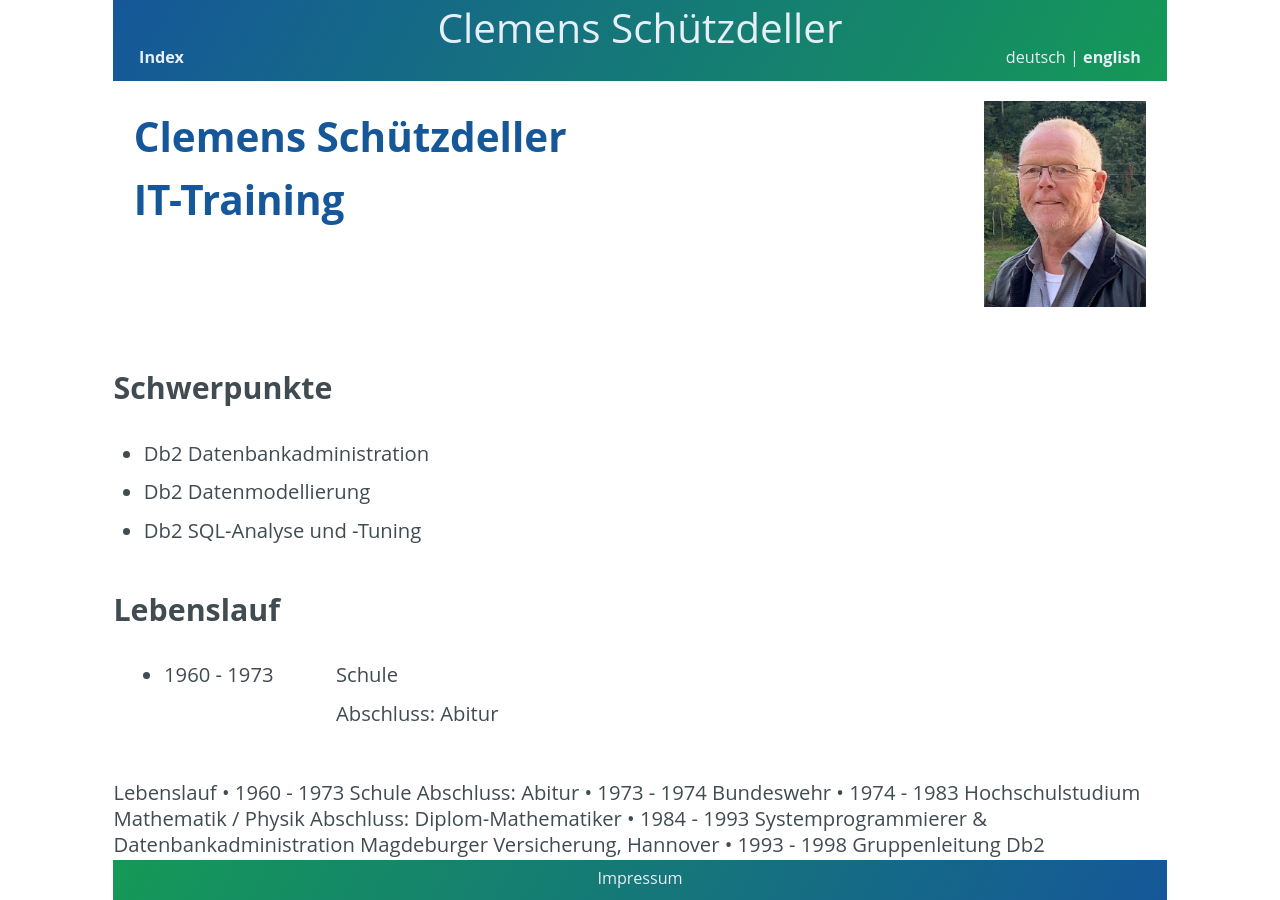
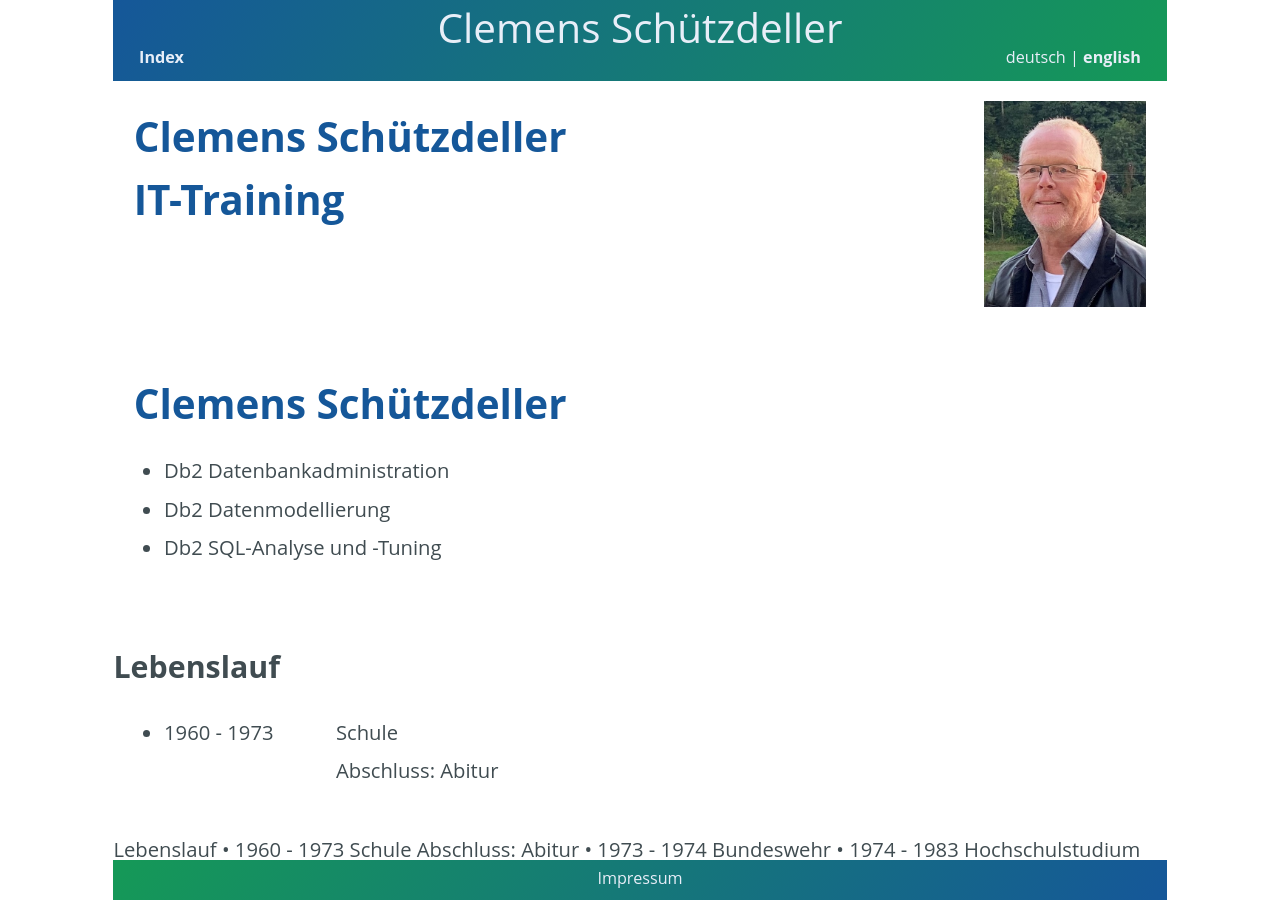
Before and after one commit to cs-LA/home, a Jekyll site: the page built from itTraining/Profile.md, in a window 1280 px wide. Built offline with Jekyll 4.4.1, drawn with Linux system fonts in a browser that asks for light colours; our own code applies the rules of GitHub Pages for plain Markdown files.

Commit message:
Update Profile.md

```diff
--- a/itTraining/Profile.md
+++ b/itTraining/Profile.md
@@ -10,12 +10,17 @@
 </div>
 
 
-<h3>Schwerpunkte</h3>
+<div class="hGrid">
+  <div class="grid-2">
+    <div class="gridHeader">Clemens Schützdeller</div>
 <ul>
   <li>Db2 Datenbankadministration</li>
   <li>Db2 Datenmodellierung</li>
   <li>Db2 SQL-Analyse und -Tuning</li>
 </ul>
+<div class="gridBreak"></div>
+</div>
+</div>
 
 
 <h3>Lebenslauf</h3>
```
